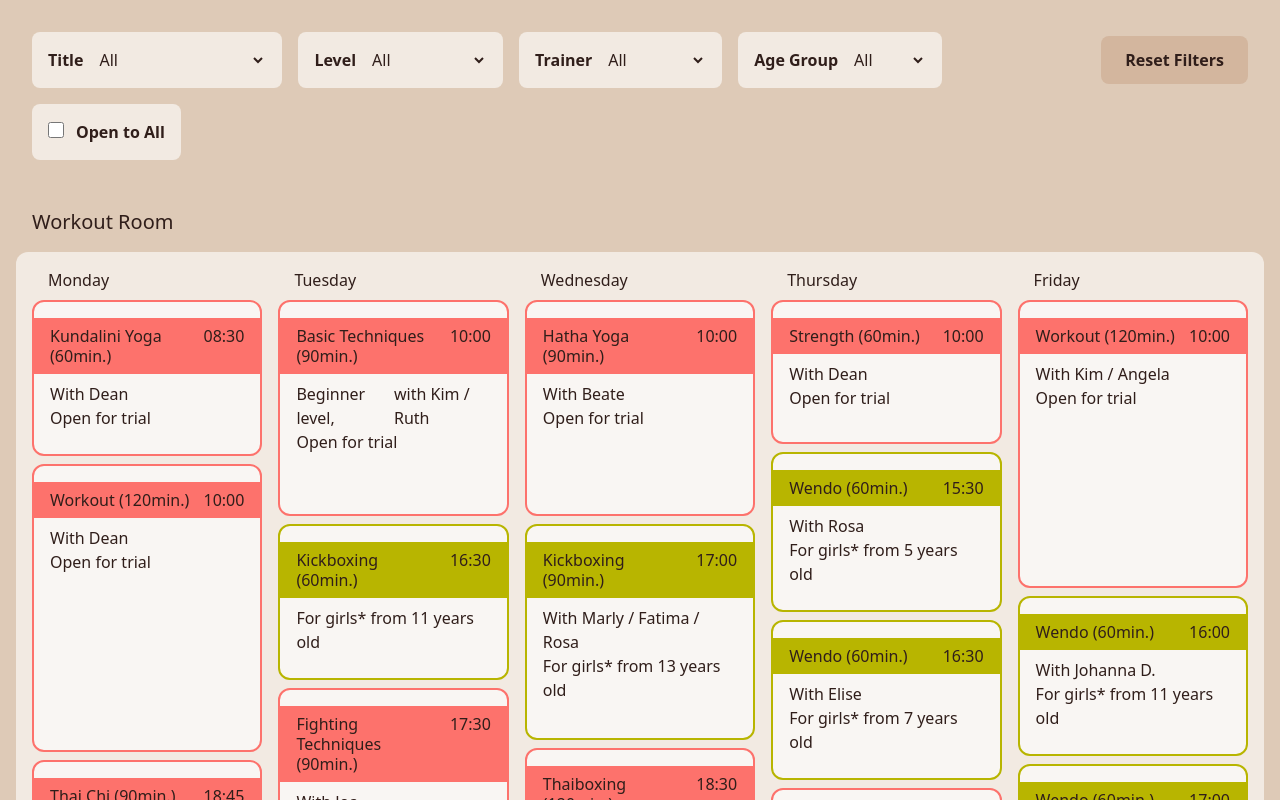
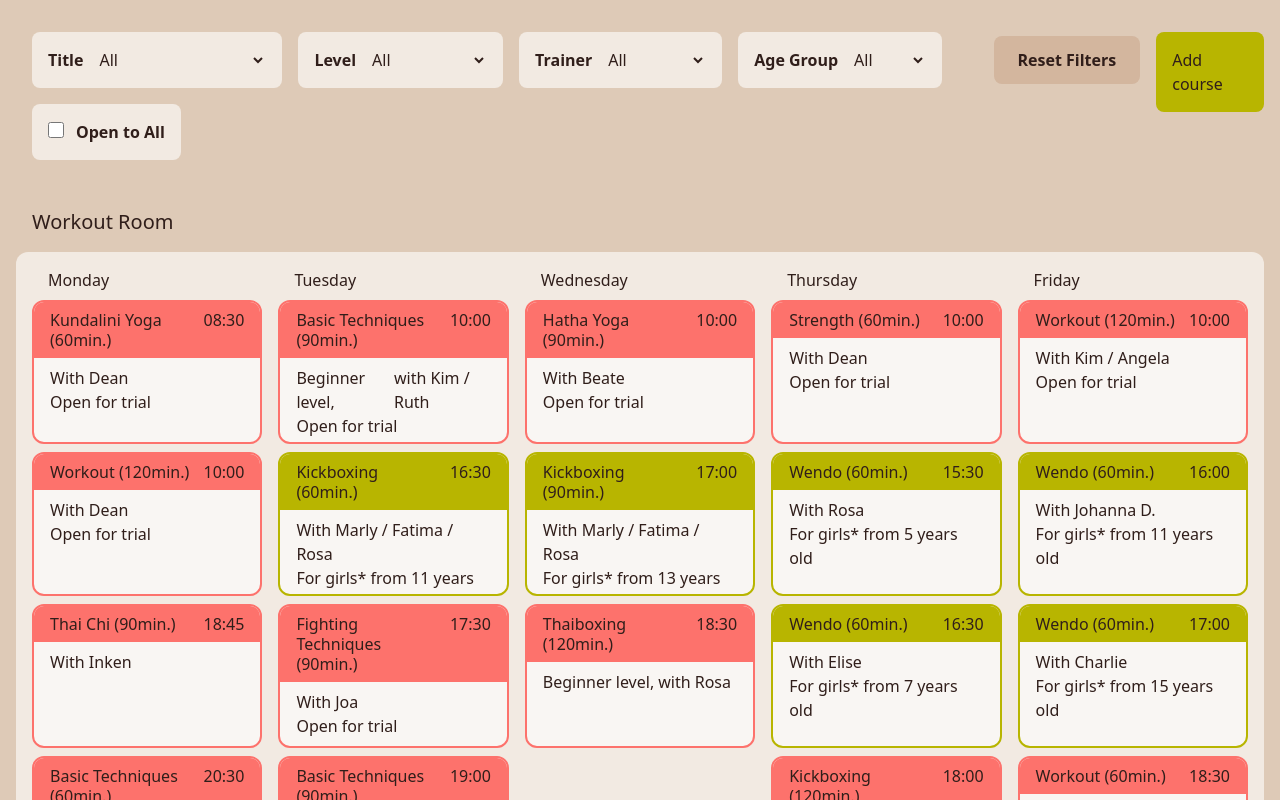
Before and after one commit to ROXBOZ/demo-calendar, a Next.js app: page / in a window 1280 px wide. Shown: the top 800 px of the page. Built offline with nearby package versions, Linux system fonts and the light colour scheme.

Commit message:
UI improvements

```diff
--- a/src/Components/Calendar/Course.tsx
+++ b/src/Components/Calendar/Course.tsx
@@ -10,15 +10,15 @@ function Course({
   idx: number;
   getLevelLabel: (level?: number) => string;
 }) {
-  const baseHeight = 9;
-  const heightRem = (course.duration / 60) * baseHeight;
+  // const baseHeight = 9;
+  // const heightRem = (course.duration / 60) * baseHeight;
   return (
     <div
       key={idx}
-      className={`bg-sand-50 border-2 min-h-fit  ${
+      className={`bg-sand-50 border-2 h-36 overflow-hidden  ${
         course.minAge < 18 ? "border-highlight-2" : "border-highlight-1"
-      } py-4 rounded-xl`}
-      style={{ height: `${heightRem}rem` }}
+      } pb-4 rounded-xl`}
+      // style={{ height: `${heightRem}rem` }}
     >
       <div
         className={`flex ${
--- a/src/data.json
+++ b/src/data.json
@@ -118,7 +118,8 @@
     "duration": 60,
     "minAge": 11,
     "room": 1,
-    "openToAll": false
+    "openToAll": false,
+    "trainers": ["Marly", "Fatima", "Rosa"]
   },
   {
     "title": "Kickboxing",
--- a/src/pages/index.tsx
+++ b/src/pages/index.tsx
@@ -2,6 +2,7 @@ import { useMemo, useState } from "react";
 
 import Course from "@/Components/Calendar/Course";
 import { Filters } from "@/Components/Calendar/Filters";
+import Link from "next/link";
 import rawData from "../data.json";
 
 const weekDays = ["Monday", "Tuesday", "Wednesday", "Thursday", "Friday"];
@@ -122,6 +123,7 @@ const Home: React.FC = () => {
 
   return (
     <main className="bg-sand-200 min-h-screen p-4 flex flex-col gap-4">
+      <div className="flex justify-between items-baseline">
         <Filters
           levelFilter={levelFilter}
           setLevelFilter={setLevelFilter}
@@ -137,6 +139,13 @@ const Home: React.FC = () => {
           trainers={trainers}
           resetFilters={resetFilters}
         />
+        <Link
+          className="p-4 rounded-lg bg-highlight-2 font-medium"
+          href="/form"
+        >
+          Add course
+        </Link>
+      </div>
 
       <div className="flex flex-col gap-4">
         {rooms.map((room) => (
```
Lines whose indentation alone changed are shown as unchanged.
